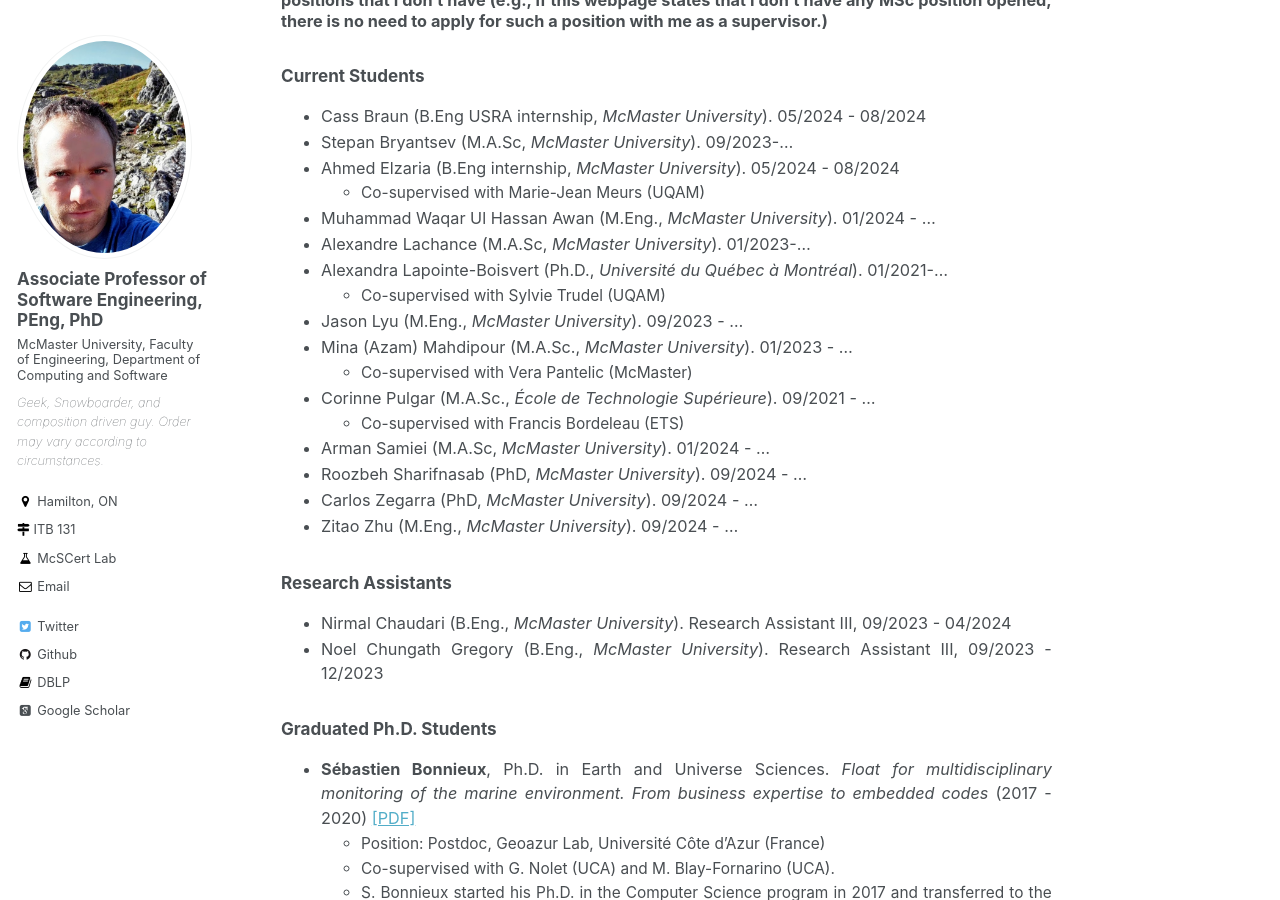
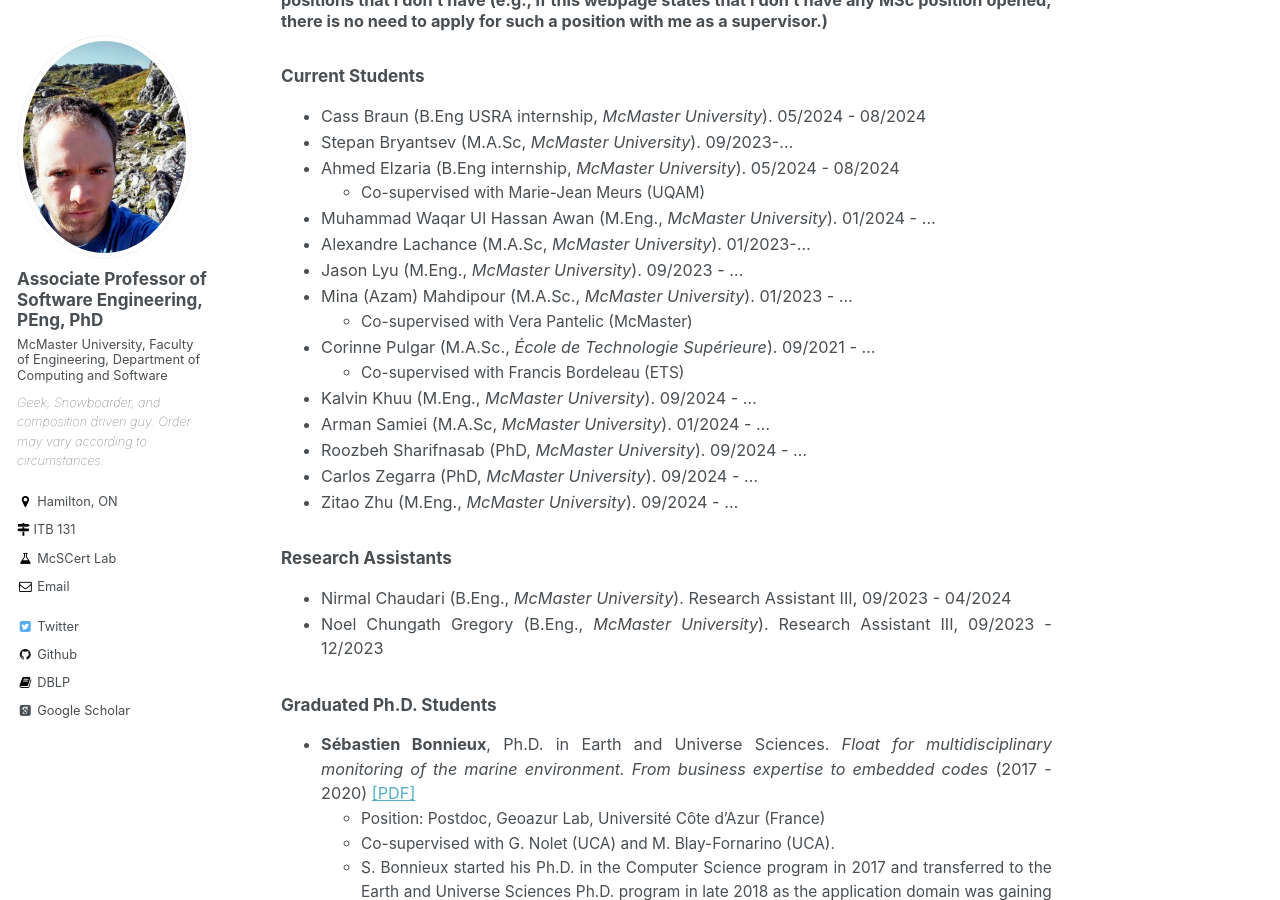
Before and after one commit to mosser/mosser.github.io, a Jekyll site: the page built from _pages/students.md, in a window 1280 px wide and 900 px high, scrolled down 621 px. Built offline with Jekyll 4.4.1, drawn with Linux system fonts in a browser that asks for light colours; some web fonts are replaced.

Commit message:
update CV/stugen, midyear

```diff
--- a/_pages/students.md
+++ b/_pages/students.md
@@ -26,13 +26,12 @@ If you're interested in Software Engineering, Safety, Certification from the len
     - Co-supervised with Marie-Jean Meurs (UQAM)
   - Muhammad Waqar Ul Hassan Awan (M.Eng., _McMaster University_). 01/2024 - ...
   - Alexandre Lachance (M.A.Sc, _McMaster University_). 01/2023-...
-  - Alexandra Lapointe-Boisvert (Ph.D., _Université du Québec à Montréal_). 01/2021-...
-    - Co-supervised with Sylvie Trudel (UQAM)
   - Jason Lyu (M.Eng., _McMaster University_). 09/2023 - ...
   - Mina (Azam) Mahdipour (M.A.Sc., _McMaster University_). 01/2023 - ...
     - Co-supervised with Vera Pantelic (McMaster)
   - Corinne Pulgar (M.A.Sc., _École de Technologie Supérieure_). 09/2021 - ...
     - Co-supervised with Francis Bordeleau (ETS)
+  - Kalvin Khuu (M.Eng., _McMaster University_). 09/2024 - ...
   - Arman Samiei (M.A.Sc, _McMaster University_). 01/2024 - ...
   - Roozbeh Sharifnasab (PhD, _McMaster University_). 09/2024 - ...
   - Carlos Zegarra (PhD, _McMaster University_). 09/2024 - ...
```
Also changed, not shown: 1 other file.
